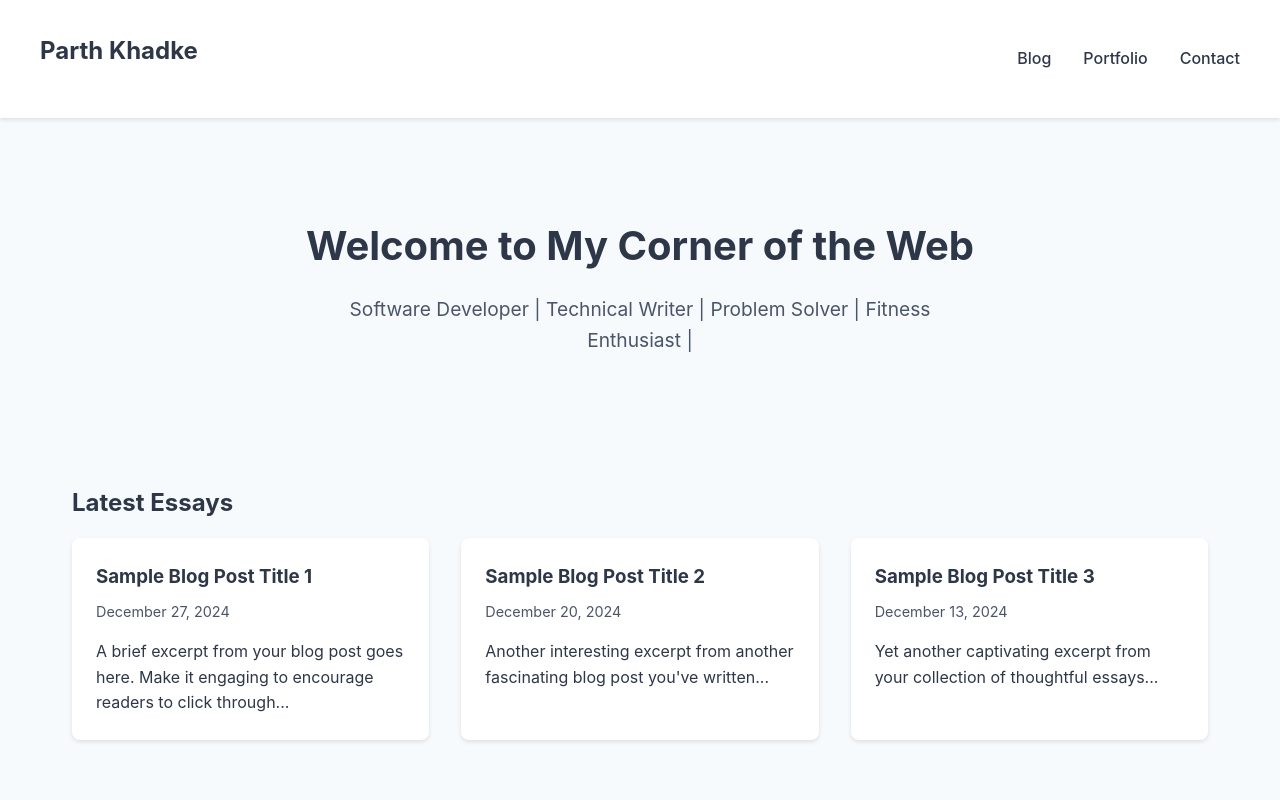
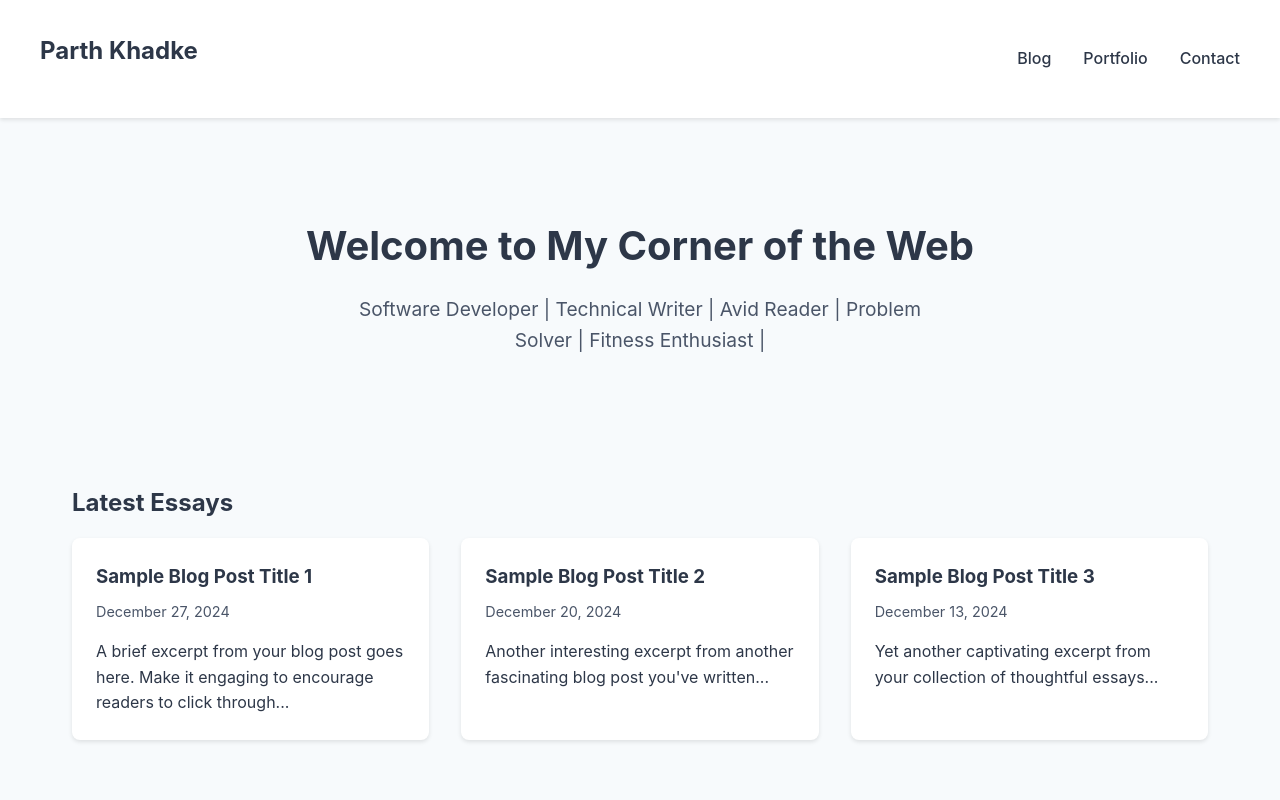
Before and after one commit to parth-khadke/Blog, a plain HTML site: page index.html in a window 1280 px wide. Shown: the top 800 px of the page. Drawn offline with Linux system fonts and the light colour scheme.

Commit message:
Update index.html
avid reader

```diff
--- a/index.html
+++ b/index.html
@@ -182,7 +182,7 @@
     <main>
         <section class="hero">
             <h1>Welcome to My Corner of the Web</h1>
-            <p>Software Developer | Technical Writer | Problem Solver | Fitness Enthusiast |</p>
+            <p>Software Developer | Technical Writer | Avid Reader | Problem Solver | Fitness Enthusiast |</p>
         </section>
 
         <section id="blog">
```
